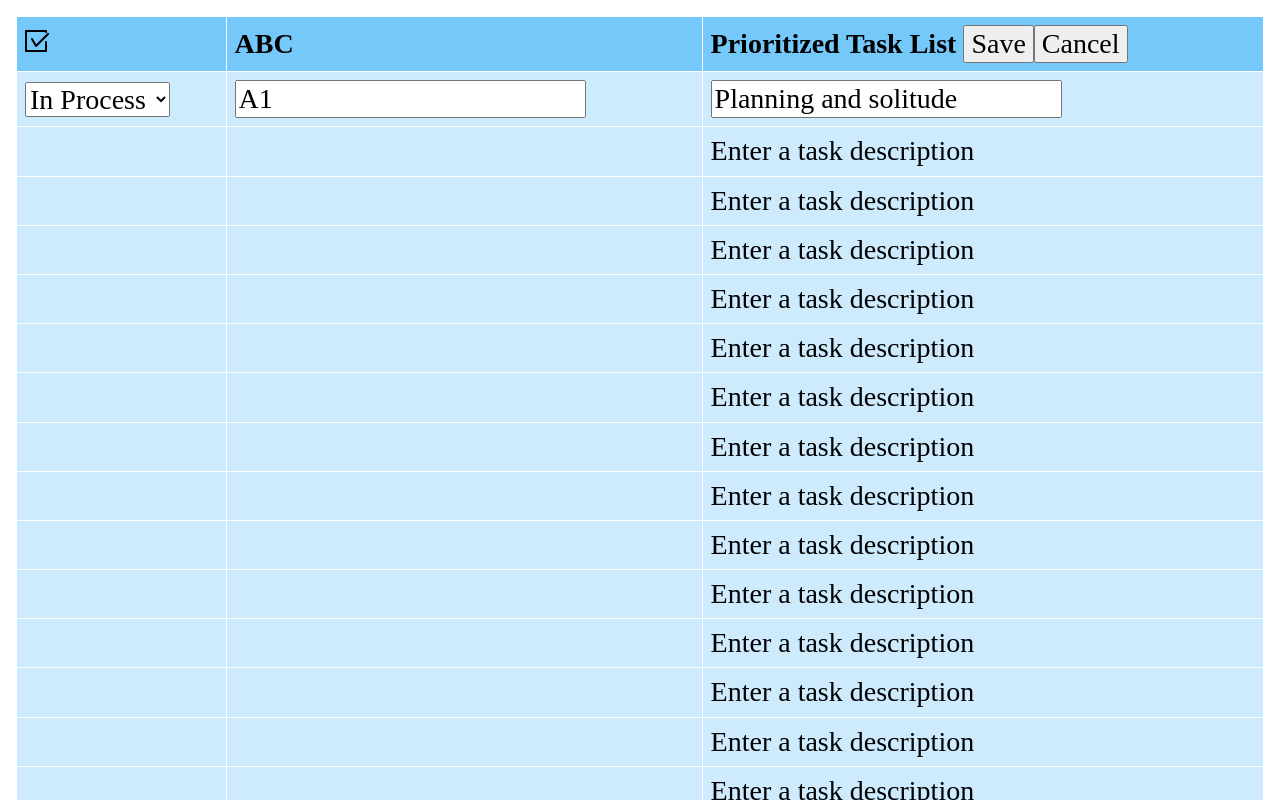
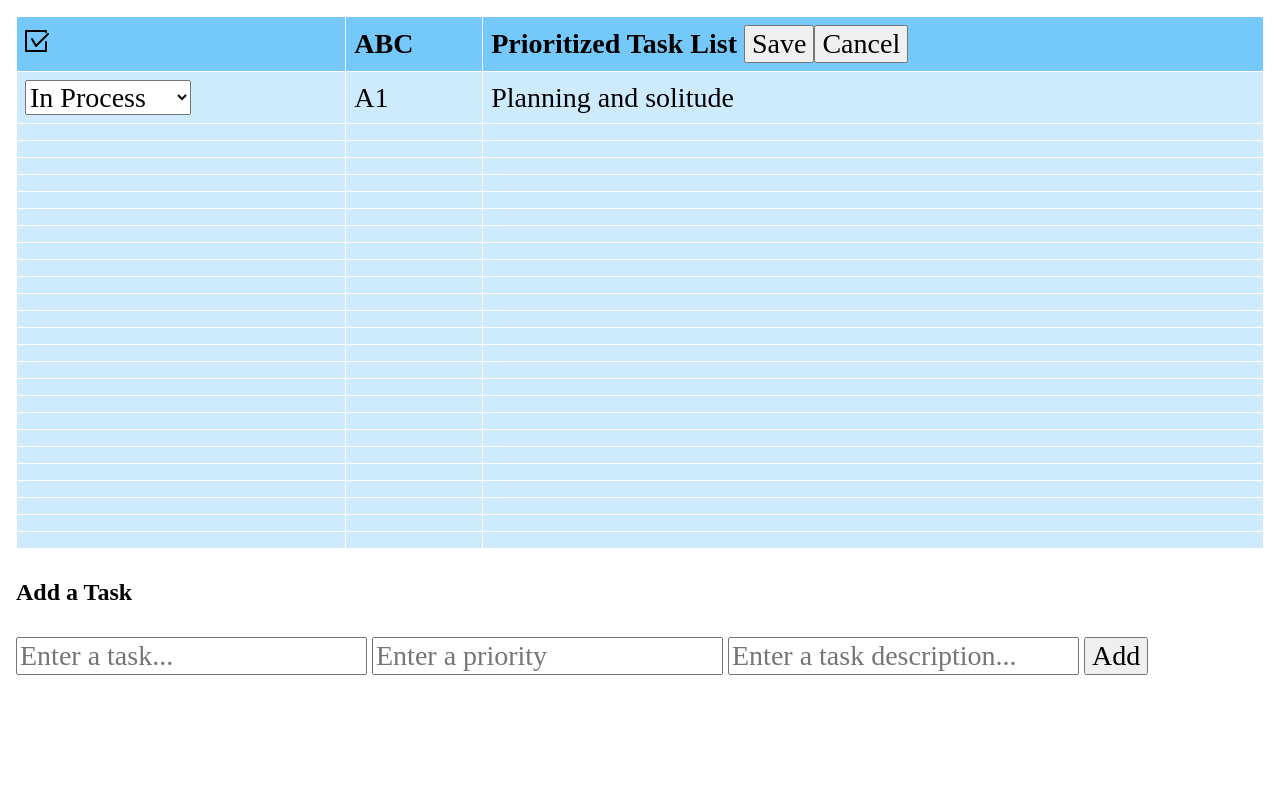
Before and after one commit to NickyJayJay/benny-2.0, a React (Create React App) app: page / in a window 1280 px wide. Both pictures are taken after a click on the element 62 px from the left and 96 px from the top of the page. Shown: the top 800 px of the page. Built offline with nearby package versions, Linux system fonts and the light colour scheme.

Commit message:
Making each cell editable by itself without triggering the whole row to become editable

```diff
--- a/src/App.js
+++ b/src/App.js
@@ -5,6 +5,12 @@ import './App.css';
 import data from './mock-data.json';
 import ReadOnlyRow from './components/ReadOnlyRow';
 import EditableRow from './components/EditableRow';
+import EditableStatus from './components/Cells/EditableStatus';
+import EditablePriority from './components/Cells/EditablePriority';
+import EditableDescription from './components/Cells/EditableDescription';
+import ReadOnlyStatus from './components/Cells/ReadOnlyStatus';
+import ReadOnlyPriority from './components/Cells/ReadOnlyPriority';
+import ReadOnlyDescription from './components/Cells/ReadOnlyDescription';
 import checkBox from './assets/SVG/checkBox.svg';
 
 const App = () => {
@@ -21,7 +27,10 @@ const App = () => {
 		description: '',
 	});
 
-	const [editTaskId, setEditTaskId] = useState(null);
+	const [editTask, setEditTask] = useState({
+		rowId: null,
+		cellType: null,
+	});
 
 	const handleAddFormChange = (event) => {
 		event.preventDefault();
@@ -41,12 +50,12 @@ const App = () => {
 		const fieldValue = event.target.value;
 
 		if (fieldValue === 'Remove') {
-			handleDeleteClick(taskId);
+			handleDeleteChange(taskId);
 			return;
 		}
 
 		const editedTask = {
-			id: editTaskId,
+			id: editTask.rowId,
 			status: fieldValue,
 			priority: editFormData.priority,
 			description: editFormData.description,
@@ -54,13 +63,16 @@ const App = () => {
 
 		const newTasks = [...tasks];
 
-		const index = tasks.findIndex((task) => task.id === editTaskId);
+		const index = tasks.findIndex((task) => task.id === editTask.rowId);
 
 		newTasks[index] = editedTask;
 
 		setTasks(newTasks);
 
-		setEditTaskId(null);
+		setEditTask({
+			rowId: null,
+			cellType: null,
+		});
 	};
 
 	const handleEditFormChange = (event, taskId) => {
@@ -69,7 +81,7 @@ const App = () => {
 		const fieldName = event.target.getAttribute('name');
 		const fieldValue = event.target.value;
 
-		fieldValue === 'Remove' && handleDeleteClick(taskId);
+		fieldValue === 'Remove' && handleDeleteChange(taskId);
 
 		const newFormData = { ...editFormData };
 		newFormData[fieldName] = fieldValue;
@@ -96,7 +108,7 @@ const App = () => {
 		event.preventDefault();
 
 		const editedTask = {
-			id: editTaskId,
+			id: editTask.rowId,
 			status: editFormData.status,
 			priority: editFormData.priority,
 			description: editFormData.description,
@@ -104,18 +116,24 @@ const App = () => {
 
 		const newTasks = [...tasks];
 
-		const index = tasks.findIndex((task) => task.id === editTaskId);
+		const index = tasks.findIndex((task) => task.id === editTask.rowId);
 
 		newTasks[index] = editedTask;
 
 		setTasks(newTasks);
 
-		setEditTaskId(null);
+		setEditTask({
+			rowId: null,
+			cellType: null,
+		});
 	};
 
 	const handleEditClick = (event, task) => {
 		event.preventDefault();
-		setEditTaskId(task.id);
+		setEditTask({
+			rowId: task.id,
+			cellType: event.target.getAttribute('id'),
+		});
 
 		const formValues = {
 			status: task.status,
@@ -127,10 +145,13 @@ const App = () => {
 	};
 
 	const handleCancelClick = () => {
-		setEditTaskId(null);
+		setEditTask({
+			rowId: null,
+			cellType: null,
+		});
 	};
 
-	const handleDeleteClick = (taskId) => {
+	const handleDeleteChange = (taskId) => {
 		const newTasks = [...tasks];
 
 		const index = tasks.findIndex((task) => task.id === taskId);
@@ -160,25 +181,49 @@ const App = () => {
 					</thead>
 					<tbody>
 						{tasks.map((task) => (
-							<Fragment key={task.id}>
-								{editTaskId === task.id ? (
-									<EditableRow
+							<tr key={task.id}>
+								{editTask.cellType === 'status' &&
+								editTask.rowId === task.id ? (
+									<EditableStatus
 										editFormData={editFormData}
 										handleSelectChange={handleSelectChange}
-										handleEditFormChange={handleEditFormChange}
-										handleCancelClick={handleCancelClick}
-										handleEditFormSubmit={handleEditFormSubmit}
-										handleDeleteClick={handleDeleteClick}
 										task={task}
 									/>
 								) : (
-									<ReadOnlyRow
+									<ReadOnlyStatus
 										task={task}
 										handleEditClick={handleEditClick}
-										handleDeleteClick={handleDeleteClick}
 									/>
 								)}
-							</Fragment>
+								{editTask.cellType === 'priority' &&
+								editTask.rowId === task.id ? (
+									<EditablePriority
+										editFormData={editFormData}
+										handleEditFormChange={handleEditFormChange}
+										handleEditFormSubmit={handleEditFormSubmit}
+										task={task}
+									/>
+								) : (
+									<ReadOnlyPriority
+										task={task}
+										handleEditClick={handleEditClick}
+									/>
+								)}
+								{editTask.cellType === 'description' &&
+								editTask.rowId === task.id ? (
+									<EditableDescription
+										editFormData={editFormData}
+										handleEditFormChange={handleEditFormChange}
+										handleEditFormSubmit={handleEditFormSubmit}
+										task={task}
+									/>
+								) : (
+									<ReadOnlyDescription
+										task={task}
+										handleEditClick={handleEditClick}
+									/>
+								)}
+							</tr>
 						))}
 					</tbody>
 				</table>
--- /dev/null
+++ b/src/components/Cells/EditableDescription.js
@@ -0,0 +1,23 @@
+import React from 'react';
+
+const EditableDescription = ({
+	editFormData,
+	handleEditFormChange,
+	task,
+	handleEditFormSubmit,
+}) => {
+	return (
+		<td>
+			<input
+				type='text'
+				placeholder='Enter a task description...'
+				name='description'
+				value={editFormData.description}
+				onChange={(event) => handleEditFormChange(event, task.id)}
+				onBlur={handleEditFormSubmit}
+			></input>
+		</td>
+	);
+};
+
+export default EditableDescription;
--- /dev/null
+++ b/src/components/Cells/EditablePriority.js
@@ -0,0 +1,23 @@
+import React from 'react';
+
+const EditablePriority = ({
+	editFormData,
+	handleEditFormChange,
+	task,
+	handleEditFormSubmit,
+}) => {
+	return (
+		<td>
+			<input
+				type='text'
+				placeholder='Enter a priority...'
+				name='priority'
+				value={editFormData.priority}
+				onChange={(event) => handleEditFormChange(event, task.id)}
+				onBlur={handleEditFormSubmit}
+			></input>
+		</td>
+	);
+};
+
+export default EditablePriority;
--- /dev/null
+++ b/src/components/Cells/EditableStatus.js
@@ -0,0 +1,25 @@
+import React from 'react';
+
+const EditableStatus = ({ editFormData, handleSelectChange, task }) => {
+	return (
+		<td>
+			<select
+				id='status'
+				value={editFormData.status}
+				onChange={(event) => handleSelectChange(event, task.id)}
+			>
+				<option hidden>Select Status</option>
+				<option disabled default>
+					Select Status
+				</option>
+				<option value='In Process'>In Process</option>
+				<option value='Completed'>Completed</option>
+				<option value='Forwarded'>Forwarded</option>
+				<option value='Delegated'>Delegated</option>
+				<option value='Remove'>Remove</option>
+			</select>
+		</td>
+	);
+};
+
+export default EditableStatus;
--- /dev/null
+++ b/src/components/Cells/ReadOnlyDescription.js
@@ -0,0 +1,11 @@
+import React from 'react';
+
+const ReadOnlyDescription = ({ handleEditClick, task }) => {
+	return (
+		<td id='description' onClick={(event) => handleEditClick(event, task)}>
+			{task.description}
+		</td>
+	);
+};
+
+export default ReadOnlyDescription;
--- /dev/null
+++ b/src/components/Cells/ReadOnlyPriority.js
@@ -0,0 +1,11 @@
+import React from 'react';
+
+const ReadOnlyPriority = ({ handleEditClick, task }) => {
+	return (
+		<td id='priority' onClick={(event) => handleEditClick(event, task)}>
+			{task.priority}
+		</td>
+	);
+};
+
+export default ReadOnlyPriority;
--- /dev/null
+++ b/src/components/Cells/ReadOnlyStatus.js
@@ -0,0 +1,25 @@
+import React from 'react';
+
+import checkmark from '../../assets/SVG/checkmark.svg';
+import add from '../../assets/SVG/add.svg';
+import arrowRight from '../../assets/SVG/arrow-right.svg';
+import dot from '../../assets/SVG/dot.svg';
+import X from '../../assets/SVG/x.svg';
+
+const ReadOnlyStatus = ({ handleEditClick, task }) => {
+	return (
+		<td id='status' onClick={(event) => handleEditClick(event, task)}>
+			{task.status === 'In Process' && <img src={dot} alt='in process icon' />}
+			{task.status === 'Completed' && (
+				<img src={checkmark} alt='completed icon' />
+			)}
+			{task.status === 'Forwarded' && (
+				<img src={arrowRight} alt='forwarded icon' />
+			)}
+			{task.status === 'Delegated' && <img src={add} alt='delegated icon' />}
+			{task.status === 'Removed' && <img src={X} alt='removed icon' />}
+		</td>
+	);
+};
+
+export default ReadOnlyStatus;
--- a/src/components/EditableRow.js
+++ b/src/components/EditableRow.js
@@ -15,7 +15,10 @@ const EditableRow = ({
 					value={editFormData.status}
 					onChange={(event) => handleSelectChange(event, task.id)}
 				>
-					<option></option>
+					<option hidden>Select Status</option>
+					<option disabled default>
+						Select Status
+					</option>
 					<option value='In Process'>In Process</option>
 					<option value='Completed'>Completed</option>
 					<option value='Forwarded'>Forwarded</option>
--- a/src/components/ReadOnlyRow.js
+++ b/src/components/ReadOnlyRow.js
@@ -8,8 +8,8 @@ import X from '../assets/SVG/x.svg';
 
 const ReadOnlyRow = ({ task, handleEditClick }) => {
 	return (
-		<tr>
-			<td onClick={(event) => handleEditClick(event, task)}>
+		<>
+			<td id='status' onClick={(event) => handleEditClick(event, task)}>
 				{task.status === 'In Process' && (
 					<img src={dot} alt='in process icon' />
 				)}
@@ -22,11 +22,13 @@ const ReadOnlyRow = ({ task, handleEditClick }) => {
 				{task.status === 'Delegated' && <img src={add} alt='delegated icon' />}
 				{task.status === 'Removed' && <img src={X} alt='removed icon' />}
 			</td>
-			<td onClick={(event) => handleEditClick(event, task)}>{task.priority}</td>
-			<td onClick={(event) => handleEditClick(event, task)}>
-				{task.description || 'Enter a task description'}
+			<td id='priority' onClick={(event) => handleEditClick(event, task)}>
+				{task.priority}
 			</td>
-		</tr>
+			<td id='description' onClick={(event) => handleEditClick(event, task)}>
+				{task.description}
+			</td>
+		</>
 	);
 };
 
```
Also changed, not shown: 1 other file (tests, documents, lock files or other folders).
